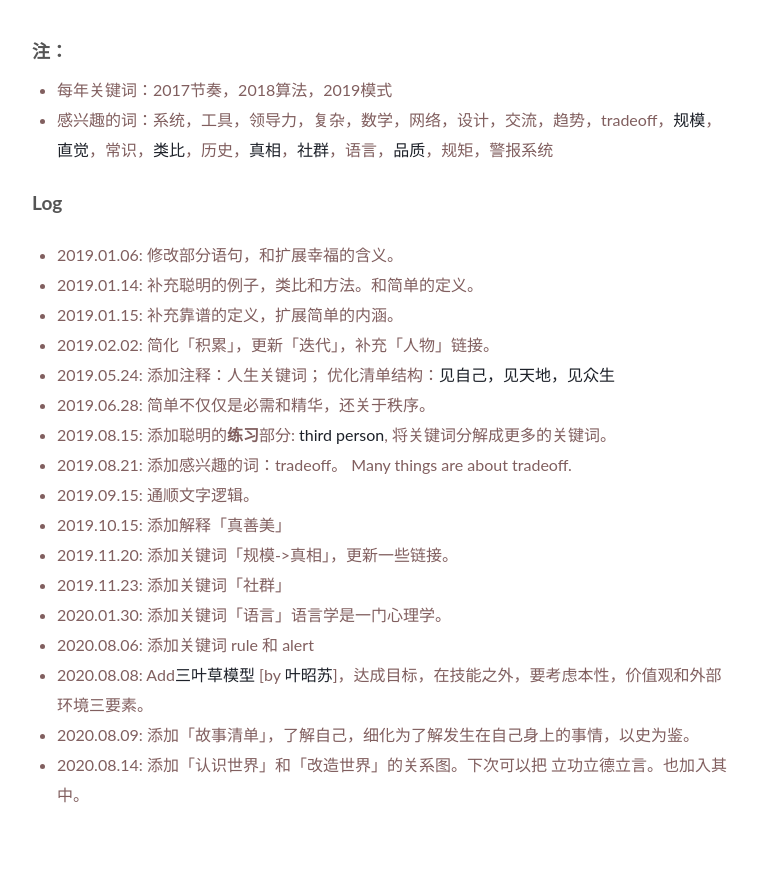
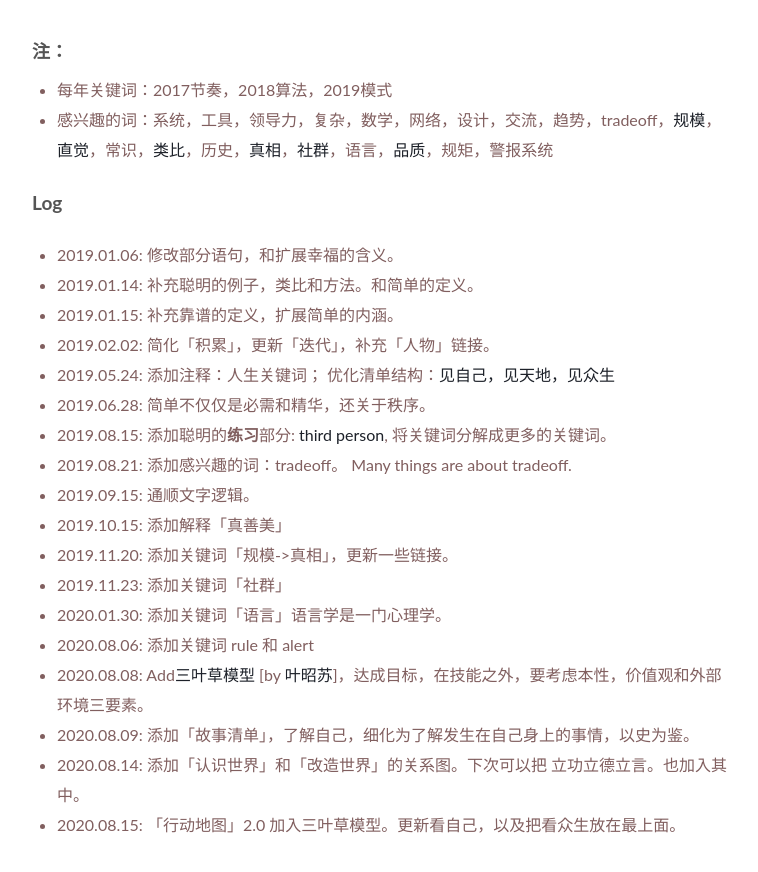
Before and after one commit to WillWang-X/willwang-x.github.io, a Jekyll site: the page built from _posts/blogs/2019-01-01-life-README.md, in a window 1280 px wide and 900 px high, scrolled down 5185 px. Shown: the top 872 px of the window, without its empty margins (258-1016 px from the left). Built offline with Jekyll 4.4.1, drawn with Linux system fonts in a browser that asks for light colours.

Commit message:
update life readme

```diff
--- a/_posts/blogs/2019-01-01-life-README.md
+++ b/_posts/blogs/2019-01-01-life-README.md
@@ -93,7 +93,7 @@
 
 ## 2 行动
 
-![](https://i.imgur.com/a8aDhF1.png)
+![action-2.0](https://i.imgur.com/vgluGvi.png)
 
 认识世界（主题）和改造世界（清单）是人类创造历史的两个基本活动。无数人的一生造就了人类的历史。
 
@@ -185,3 +185,4 @@
 * 2020.08.08: Add[三叶草模型](https://pic2.zhimg.com/f6abeda71ce94f48eff7b2425fa073c7_r.jpg?source=1940ef5c) [by [叶昭苏](https://www.zhihu.com/question/24272298/answer/32399629)]，达成目标，在技能之外，要考虑本性，价值观和外部环境三要素。
 * 2020.08.09: 添加「故事清单」，了解自己，细化为了解发生在自己身上的事情，以史为鉴。
 * 2020.08.14: 添加「认识世界」和「改造世界」的关系图。下次可以把 立功立德立言。也加入其中。
+* 2020.08.15: 「行动地图」2.0 加入三叶草模型。更新看自己，以及把看众生放在最上面。
```
